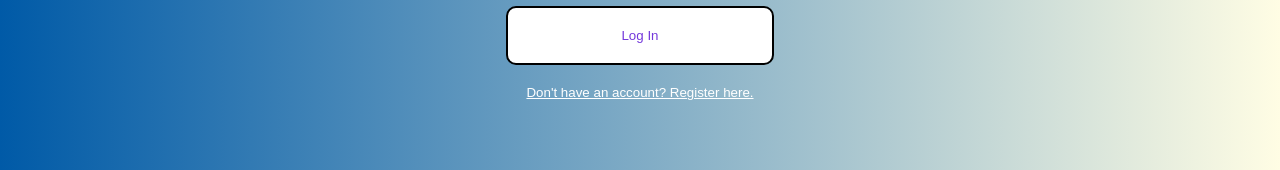
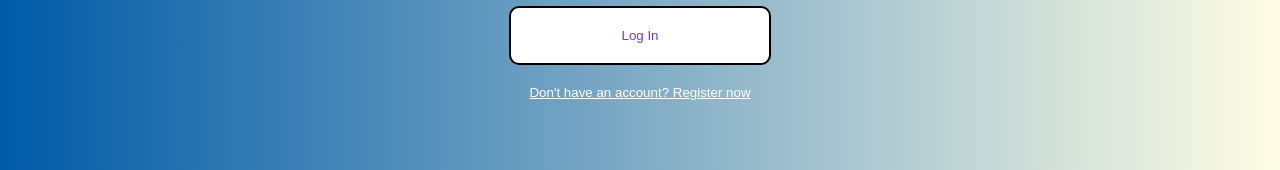
Before and after one commit to morweee/react_accounting_web, a React (Create React App) app: page / in a window 1280 px wide. Shown: the part 462-632 px from the top of the page. Built offline with nearby package versions, Linux system fonts and the light colour scheme.

Commit message:
fix login link button

```diff
--- a/src/login.jsx
+++ b/src/login.jsx
@@ -19,7 +19,7 @@ export const Login = (props) => {
                 <input value={pass} onChange={(e) => setPass(e.target.value)} type="password" placeholder="********" id="password" name="password" />
                 <button type="submit">Log In</button>
             </form>
-            <button className="link-btn" onClick={() => props.onFormSwitch('register')}>Don't have an account? Register here.</button>
+            <button className="link-btn" onClick={() => props.onFormSwitch('register')}>Don't have an account? Register now</button>
         </div>
     )
 }
```
